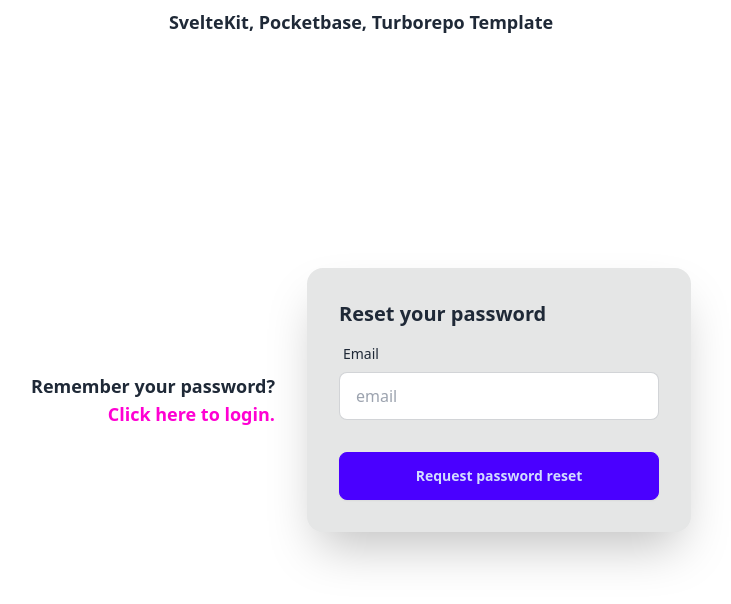
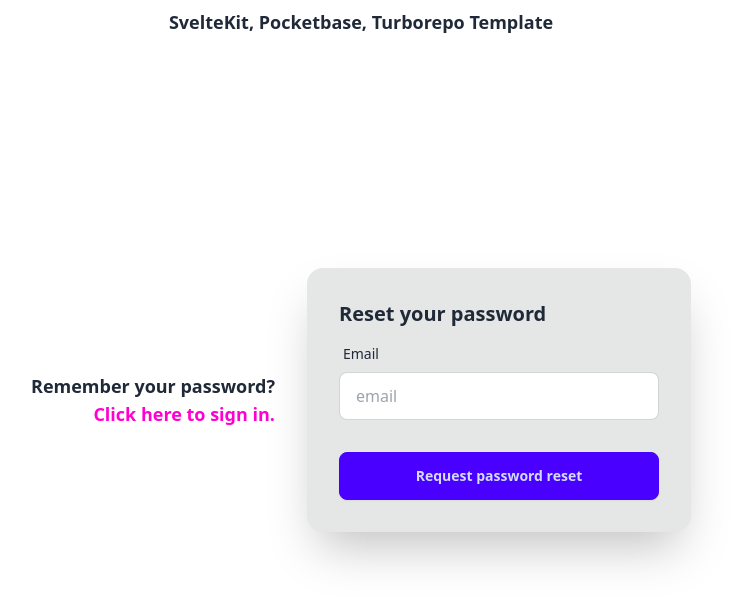
Before and after one commit to arrowban/sveltekit-pocketbase-turborepo-template, a SvelteKit app in the folder apps/web/: page /reset-password in a window 1280 px wide. Shown: the top 604 px of the page, without its empty margins (279-1010 px from the left). Built offline with nearby package versions, Linux system fonts and the light colour scheme; no server answers; what pocketbase would draw is missing.

Commit message:
Update README, login -> sign-in

```diff
--- a/apps/web/src/lib/components/SignOutButton.svelte
+++ b/apps/web/src/lib/components/SignOutButton.svelte
@@ -4,7 +4,7 @@
 
 	async function signOut() {
 		pb.authStore.clear();
-		await goto('/login');
+		await goto('/sign-in');
 	}
 </script>
 
--- a/apps/web/src/routes/+page.svelte
+++ b/apps/web/src/routes/+page.svelte
@@ -6,7 +6,7 @@
 		<div class=" max-w-3xl">
 			<h1 class="text-5xl font-bold">SvelteKit, Pocketbase, Turborepo Template</h1>
 			<p class="py-6">Don't forget to name this thing.</p>
-			<a class="btn btn-primary" href="/login">Get Started</a>
+			<a class="btn btn-primary" href="/sign-in">Get Started</a>
 		</div>
 	</div>
 </div>
--- a/apps/web/src/routes/create-account/+page.svelte
+++ b/apps/web/src/routes/create-account/+page.svelte
@@ -111,7 +111,7 @@
 		</div>
 		<div class="text-center font-semibold sm:text-lg lg:text-right">
 			<p>Already have an account?</p>
-			<a href="/login" class="link-hover link link-secondary">Click here to login.</a>
+			<a href="/sign-in" class="link-hover link link-secondary">Click here to sign in.</a>
 		</div>
 	</div>
 </div>
--- a/apps/web/src/routes/reset-password/+page.svelte
+++ b/apps/web/src/routes/reset-password/+page.svelte
@@ -55,7 +55,7 @@
 					</div>
 				{/if}
 				<div class="form-control mt-6 gap-4">
-					<button on:click={success ? () => goto('/login') : undefined} class="btn btn-primary">
+					<button on:click={success ? () => goto('/sign-in') : undefined} class="btn btn-primary">
 						{#if loading}
 							<div class="loading loading-spinner" />
 						{:else if success}
@@ -72,7 +72,7 @@
 		</div>
 		<div class="text-center font-semibold sm:text-lg lg:text-right">
 			<p>Remember your password?</p>
-			<a href="/login" class="link-hover link link-secondary">Click here to login.</a>
+			<a href="/sign-in" class="link-hover link link-secondary">Click here to sign in.</a>
 		</div>
 	</div>
 </div>
--- a/apps/web/src/routes/login/+page.svelte
+++ b/apps/web/src/routes/sign-in/+page.svelte
@@ -32,7 +32,7 @@
 	<div class="flex w-full flex-col items-center gap-8 p-4 lg:max-w-screen-md lg:flex-row">
 		<div class="card bg-base-300 w-full max-w-sm shadow-2xl">
 			<form on:submit|preventDefault={onSubmit} class="card-body">
-				<h1 class="card-title">Login to your account</h1>
+				<h1 class="card-title">Sign in to your account</h1>
 				<div class="form-control">
 					<label class="label" for="email">
 						<span class="label-text">Email</span>
@@ -69,7 +69,7 @@
 						{#if loading}
 							<div class="loading loading-spinner" />
 						{:else}
-							Login
+							Sign in
 						{/if}
 					</button>
 					{#if error}
```
Also changed, not shown: 1 other file (tests, documents, lock files or other folders).
